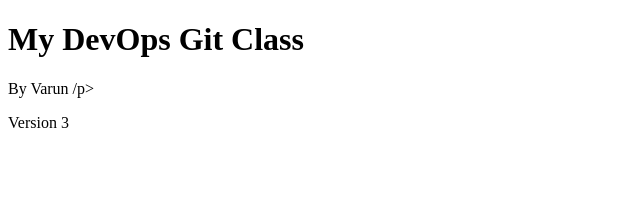
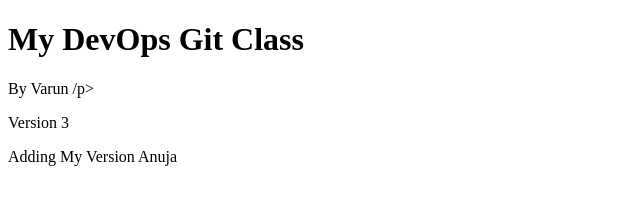
Before and after one commit to manikcloud/DevOps-Tutorial-Jan-06-2024-batch, a plain HTML site: page index.html in a window 1280 px wide. Shown: the whole page, without its empty margins (0-640 px from the left). Drawn offline with Linux system fonts and the light colour scheme.

Commit message:
New changes from anuja

```diff
--- a/index.html
+++ b/index.html
@@ -11,7 +11,7 @@
 <p> By Varun /p>
 
   <p>Version 3</p>
-
+  <p> Adding My Version Anuja</p>
 
 
 </body>
```
